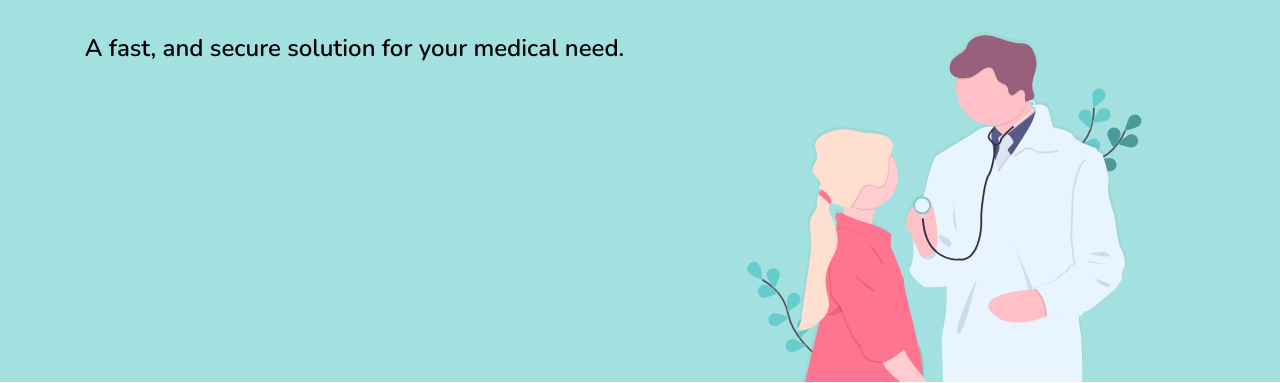
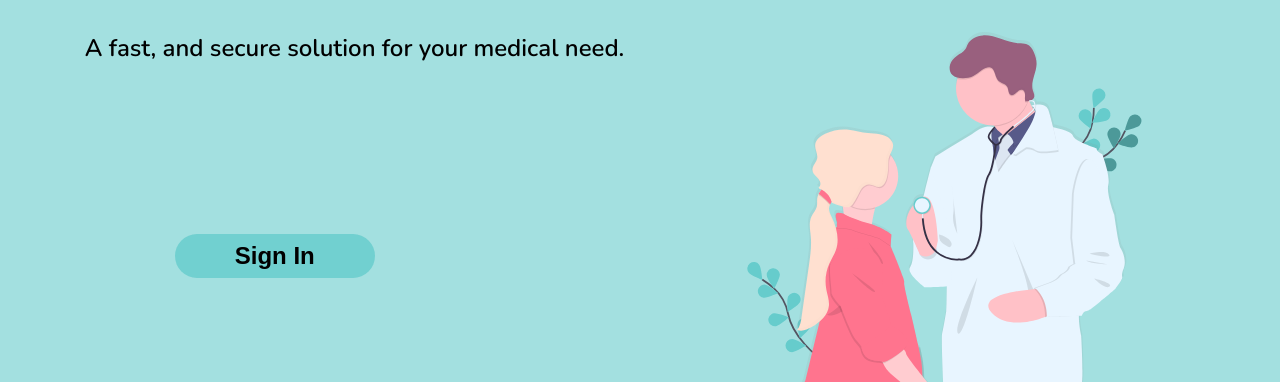
Before and after one commit to choudharyvikash20/Hospital-Management, a Django app: page / in a window 1280 px wide. Shown: the part 64-447 px from the top of the page. Run offline with Django 3.2, Linux system fonts and the light colour scheme.

Commit message:
Update index.html

```diff
--- a/hospital/templates/index.html
+++ b/hospital/templates/index.html
@@ -6,7 +6,10 @@
     <section>
       <div>
         <h1>A fast, and secure solution for your medical need.</h1>
-
+            <div class="form-group" style="margin:20px;padding-top:150px;padding-left:70px;">
+                <button class="btn btn-primary btn-block" type="submit" style="width:200px;">
+                    <a href="{% url 'loginpage' %}" ><h1>Sign In</h1></a></button>
+            </div>
       </div>
       <img src="{% static 'img/doctor-scope.svg' %}" alt=" ">
     </section>
```
